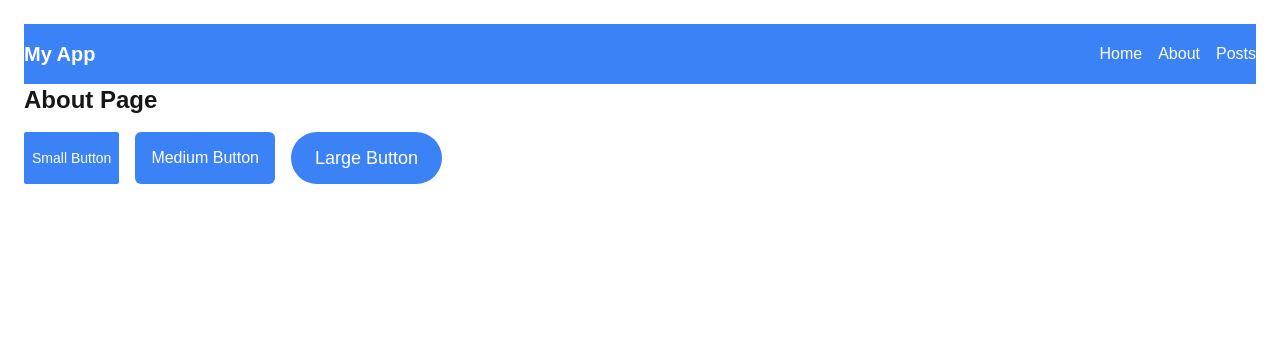
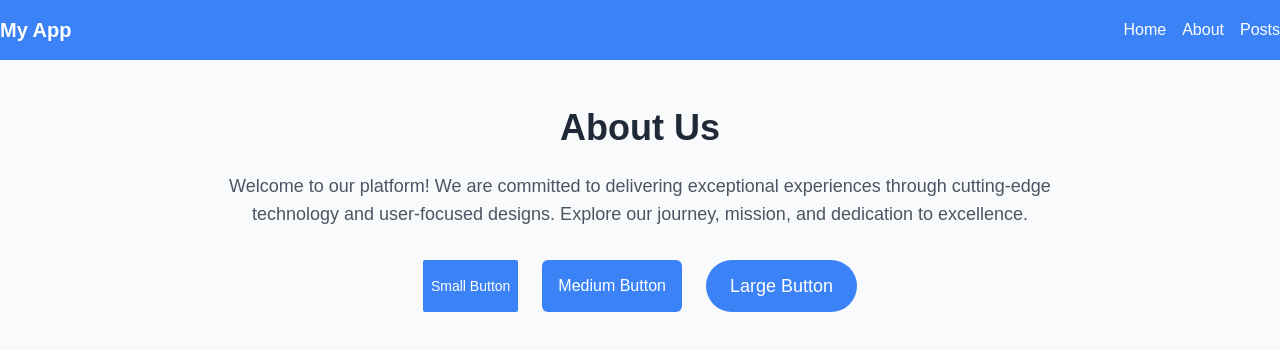
Before and after one commit to pasiama/alx-project-0x02-setup, a Next.js app in the folder alx-project-0x02/: page /about in a window 1280 px wide. Shown: the top 350 px of the page. Built offline with nearby package versions, Linux system fonts and the light colour scheme.

Commit message:
beautify about page

```diff
--- a/alx-project-0x02/pages/about.tsx
+++ b/alx-project-0x02/pages/about.tsx
@@ -4,12 +4,23 @@ import Header from "@/components/layout/Header";
 
 const About: React.FC = () => {
   return (
-
-    <div className="p-6">
+    <div className="min-h-screen bg-gray-50">
+      {/* Header */}
       <Header />
 
-      <h1 className="text-2xl font-bold mb-4">About Page</h1>
-      <div className="flex space-x-4">
+      {/* About Section */}
+      <section className="py-12 my-auto px-6 max-w-4xl mx-auto text-center">
+        <h1 className="text-4xl font-extrabold text-gray-800 mb-6">
+          About Us
+        </h1>
+        <p className="text-lg text-gray-600 mb-8">
+          Welcome to our platform! We are committed to delivering exceptional
+          experiences through cutting-edge technology and user-focused designs.
+          Explore our journey, mission, and dedication to excellence.
+        </p>
+
+        {/* Buttons Showcase */}
+        <div className="flex flex-wrap justify-center gap-6">
           <Button size="small" shape="rounded-sm">
             Small Button
           </Button>
@@ -20,6 +31,10 @@ const About: React.FC = () => {
             Large Button
           </Button>
         </div>
+      </section>
+
+      {/* Footer */}
+
     </div>
   );
 };
```
Lines whose indentation alone changed are shown as unchanged.
